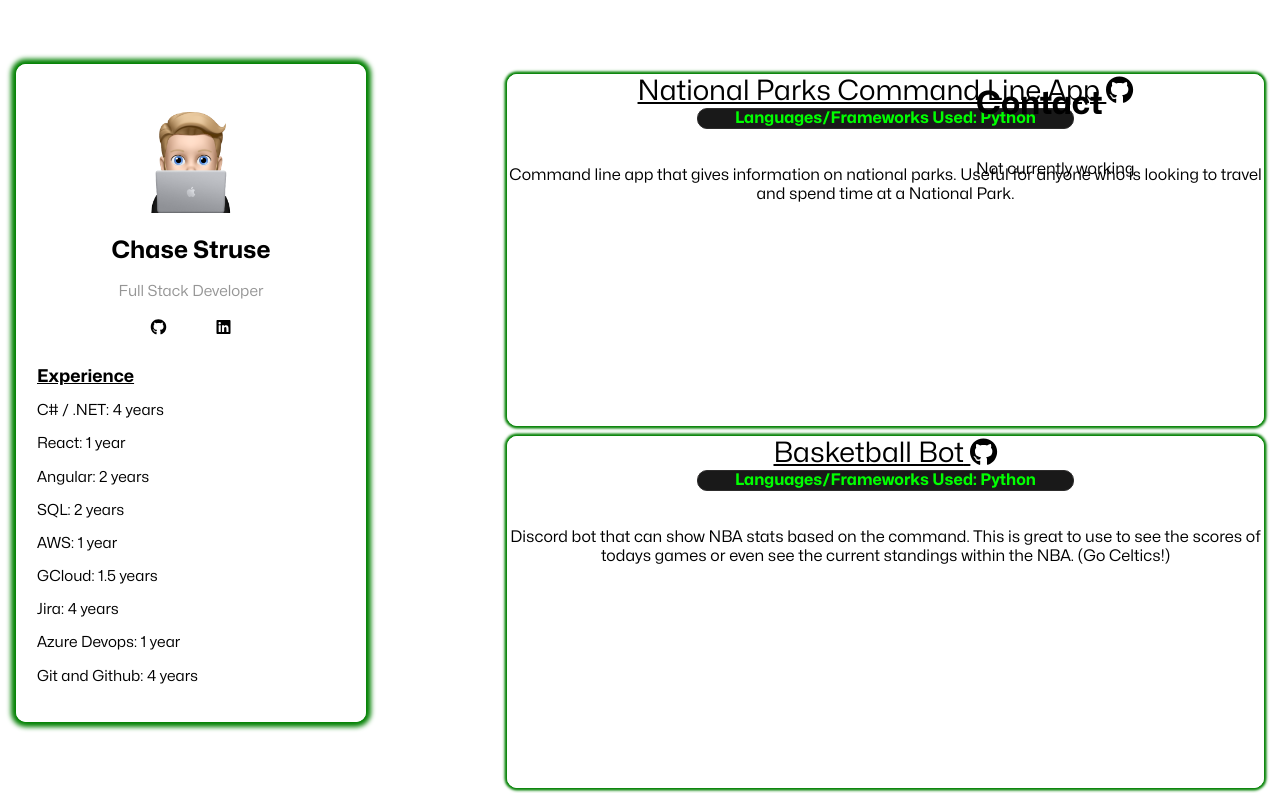
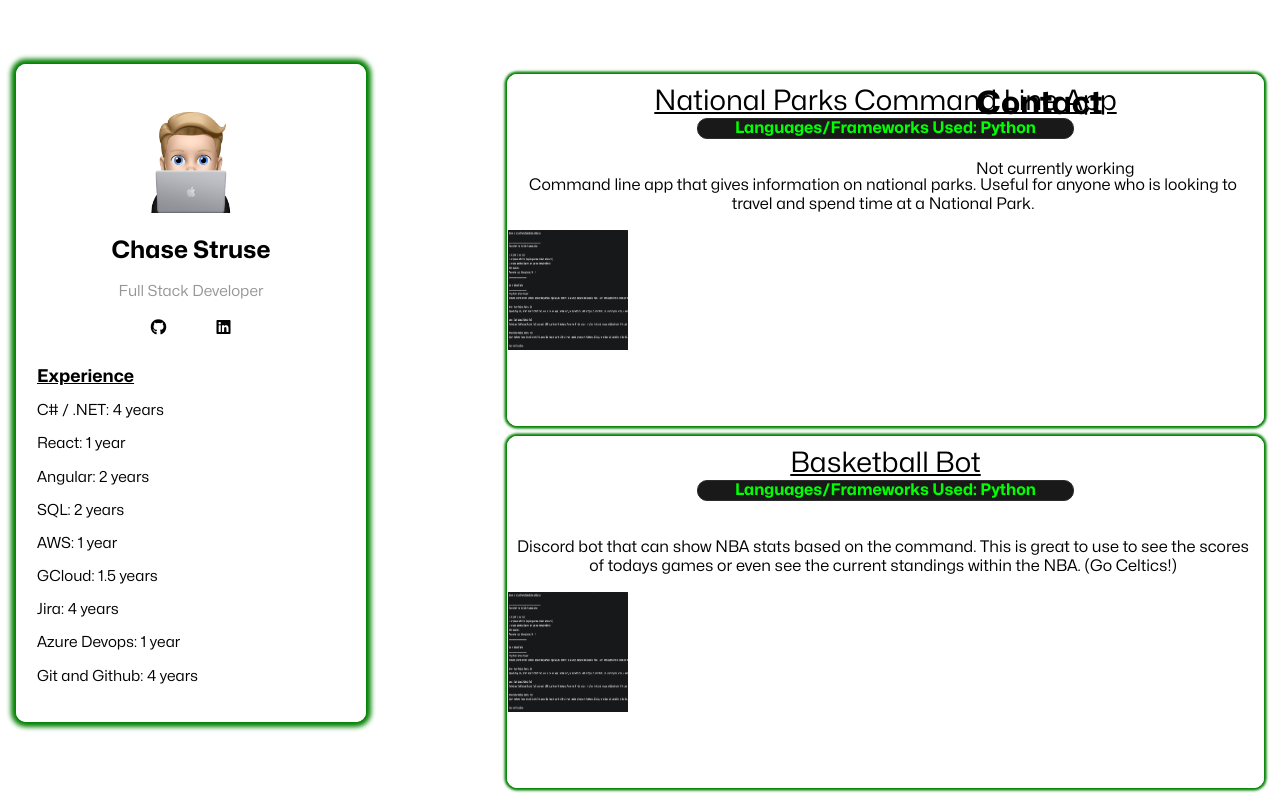
Before and after one commit to ChaseStruse/strusefolio, a Next.js app: page / in a window 1280 px wide. Shown: the top 793 px of the page. Built offline with nearby package versions, Linux system fonts and the light colour scheme.

Commit message:
clean up

```diff
--- a/components/project-card.tsx
+++ b/components/project-card.tsx
@@ -1,20 +1,36 @@
 import styles from "./projects.module.css";
-import { FontAwesomeIcon } from '@fortawesome/react-fontawesome'
-import { faGithub } from '@fortawesome/free-brands-svg-icons';
+import { FontAwesomeIcon } from "@fortawesome/react-fontawesome";
+import { faGithub } from "@fortawesome/free-brands-svg-icons";
+import Image from "next/image";
 
 type ProjectCardProps = {
   title: string;
   description: string;
   repoLink: string;
   languageUsed: string;
-}
+};
 
-export default function ProjectCard({title, description, repoLink, languageUsed}: ProjectCardProps){
-    return(
+export default function ProjectCard({
+  title,
+  description,
+  repoLink,
+  languageUsed,
+}: ProjectCardProps) {
+  return (
     <div className={styles.projectCard}>
-            <a href={repoLink}>{title} <FontAwesomeIcon icon={faGithub} className={styles.icon}/></a>
+      <a href={repoLink}>
+        {title}
+      </a>
       <h6>Languages/Frameworks Used: {languageUsed}</h6>
       <p>{description}</p>
+      <Image
+        priority
+        src="/images/national_parks.jpeg"
+        height={120}
+        width={120}
+        alt=""
+        className={styles.screenCapture}
+      />
     </div>
-    )
+  );
 }
--- a/components/projects.module.css
+++ b/components/projects.module.css
@@ -9,6 +9,14 @@
     margin-top: 10px;
     width: 100%;
     height: 22rem;
+}
+
+.projectCard a {
+    padding-top: 10px;
+}
+
+.projectCard p {
+    padding-right: 5px;
 }
 
 .projectContainer {
@@ -45,6 +53,10 @@
 }
 
 .icon {
-    size: 1rem;
+    size: .5rem;
     max-width: 35px;
 }
+
+.screenCapture {
+    width: ;
+}
```
Also changed, not shown: public/images/national_parks.jpeg (added). Lines whose indentation alone changed are shown as unchanged.
